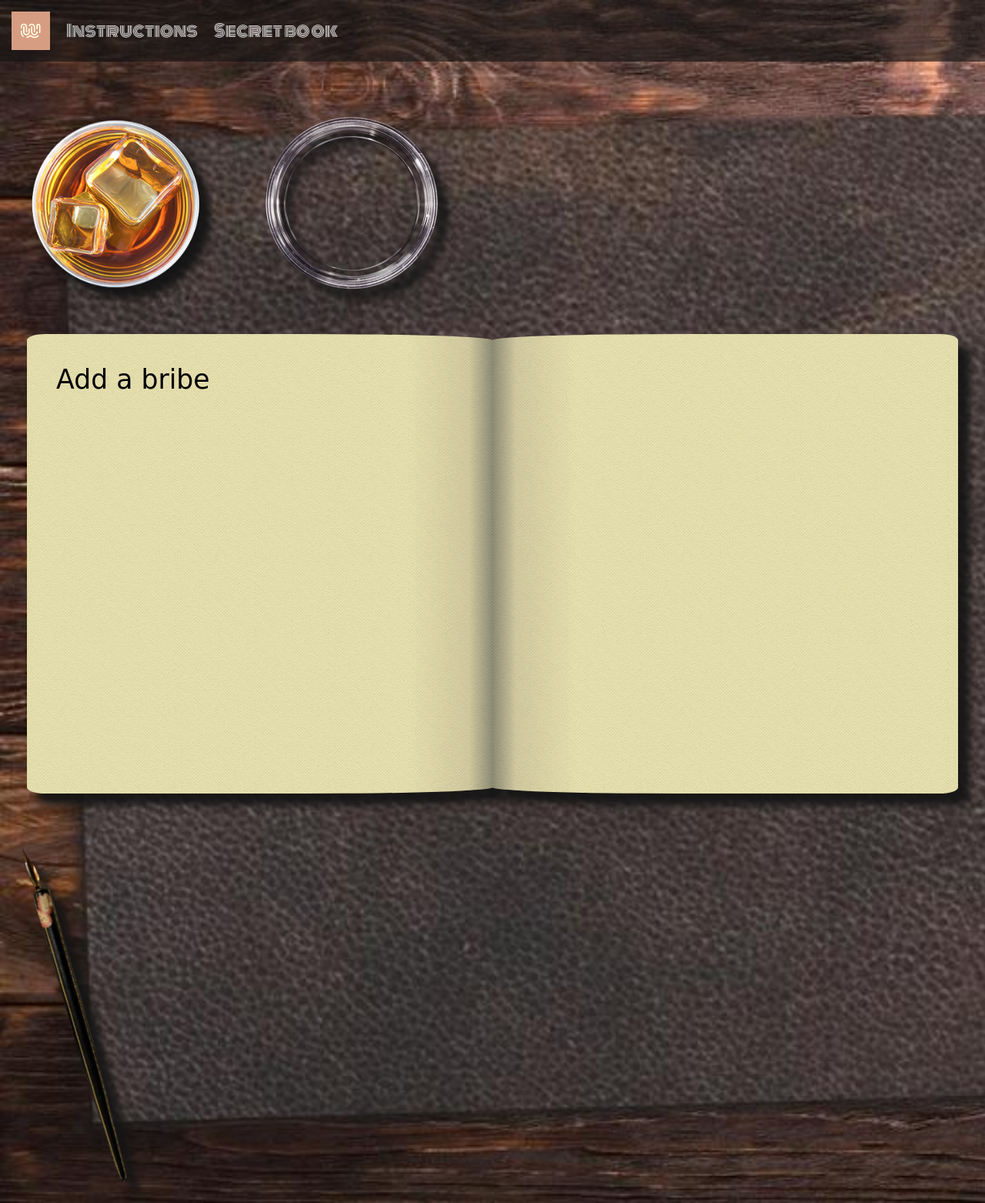
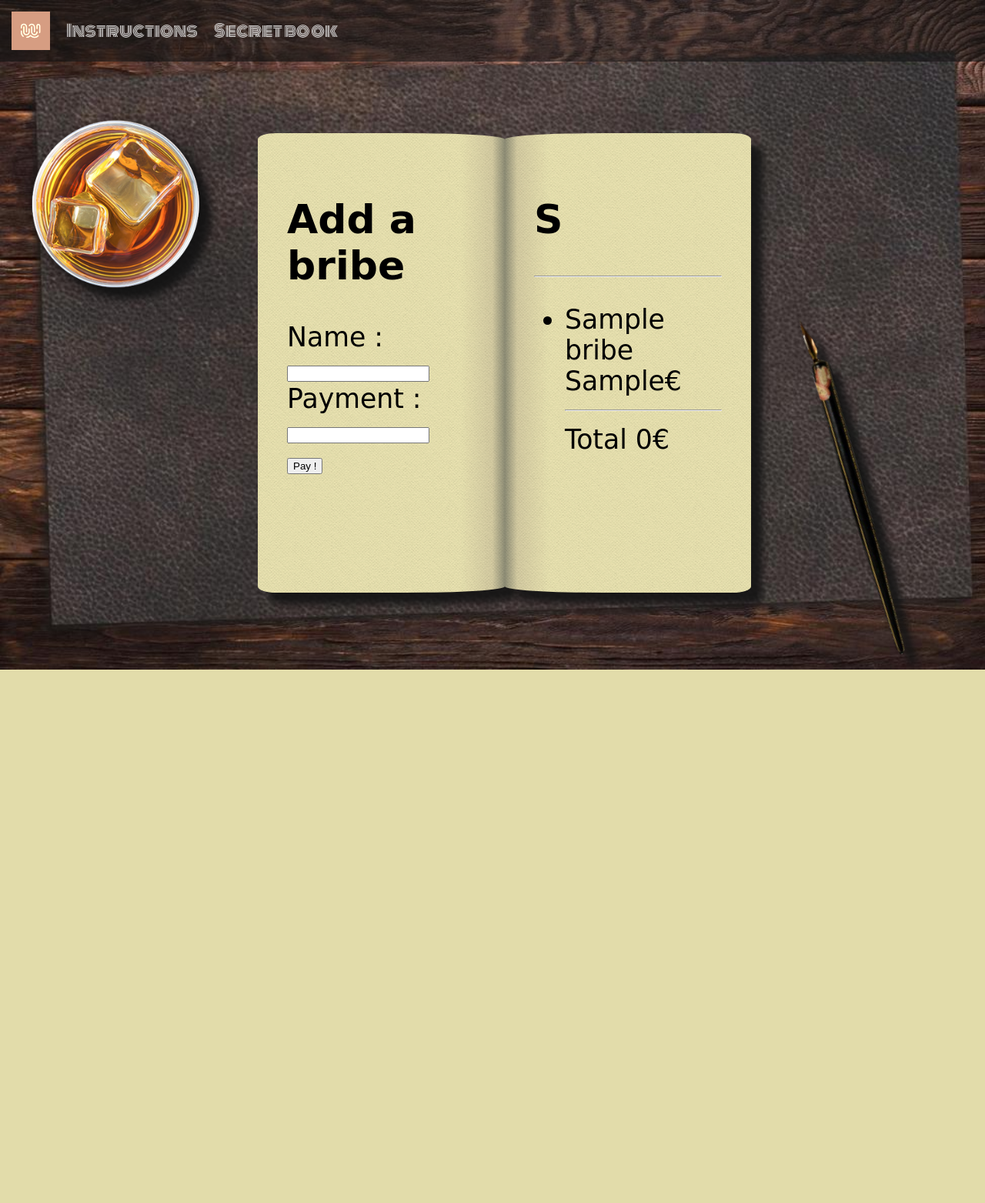
Before and after one commit to JennyViannay/Checkpoint1-PHP, a PHP site: page /book.php in a window 1280 px wide. Shown: the whole page at 77% size. After the commit the page ends 870 px from the top, so only its background shows below. Run offline with PHP 8.4, Linux system fonts and the light colour scheme; tables that the repository leaves empty or names only in its code hold one stand-in row (values such as "Sample post"); a stand-in replaces the project's code that opens the database connection; some libraries are stand-ins or nearby versions; some web fonts are replaced.

Commit message:
Checkpoint done

```diff
--- a/public/book.php
+++ b/public/book.php
@@ -9,7 +9,44 @@
 </head>
 <body>
 
-<?php include 'header.php'; ?>
+<?php include 'header.php';  require_once 'connec.php';
+$pdo = new PDO(DSN, USER, PASS);
+
+$query = $pdo->prepare('SELECT * FROM bribe ORDER BY name');
+$query->execute();
+$bribes = $query->fetchAll();
+
+$querySum = $pdo->prepare('SELECT SUM(payment) FROM bribe');
+$querySum->execute();
+$somme = $querySum->fetch();
+
+if($_POST) {
+    $errors = array();
+    if(empty($_POST['name'])) {
+    $errors['name'] = "Ce champ est obligatoire";
+}
+    if(empty($_POST['payment'])||$_POST<0) {
+        $errors['payment'] = "Ce champ est obligatoire et doit être suppérieur à 0";
+}
+    if (!empty($_POST['name']) && !empty($_POST['payment']) && $_POST['payment'] > 0) {
+        $name = trim($_POST['name']);
+        $payment = trim($_POST['payment']);
+
+        $queryInsert = $pdo->prepare("INSERT INTO bribe (name, payment) VALUES ('$name', '$payment')");
+
+        $queryInsert->bindValue($name, $_POST['name'], PDO::PARAM_STR);
+        $queryInsert->bindValue($payment, $_POST['payment'], PDO::PARAM_INT);
+
+        $insertOk = $queryInsert->execute();
+
+        if ($insertOk) {
+            $delai = 1;
+            $url = 'http://localhost:8000/book.php';
+            header("Refresh: $delai;url=$url");
+        }
+    }
+}
+?>
 
 <main class="container">
 
@@ -19,12 +56,41 @@
 
         <div class="pages">
             <div class="page leftpage">
-                Add a bribe
+               <h1>Add a bribe</h1>
                 <!-- TODO : Form -->
+                <form method ='POST'>
+                    <div>
+                        <?php if(isset($errors['name'])) echo $errors['name']; ?>
+                        <?php if(isset($erreur['payment'])) echo $errors['payment']; ?>
+                        <label for="name">Name :</label>
+                        <input type="text" id="name" name="name" required>
+                    </div>
+                    <label for="payment">Payment :</label>
+                    <input type="text" id="payment" name="payment" required>
+                    <div>
+                        <button type="submit" name="submit">Pay !</button>
+                    </div>
+
+                </form>
+
             </div>
 
             <div class="page rightpage">
                 <!-- TODO : Display bribes and total paiement -->
+              <h1>S</h1>
+                <hr>
+                <ul>
+                    <?php foreach ($bribes as $bribe): ?>
+                        <li>
+                            <?= $bribe['name']?>  <?= $bribe['payment']."€"?>
+                        </li>
+                    <?php endforeach;?>
+                    <hr>
+                <tfoot>
+                    <td>Total</td>
+                    <?php echo $somme[0]. "€"; ?>
+                </tfoot>
+                </ul>
             </div>
         </div>
         <img src="image/inkpen.png" alt="an ink pen" class="inkpen"/>
--- a/public/css/book.css
+++ b/public/css/book.css
@@ -19,24 +19,109 @@ main {
     .pages {
         display: flex;
         width: auto;
-    flex-basis : 65%;
-    margin:1em;
+        flex-basis: 65%;
+        margin: 1em;
     }
 
     .page {
-    height:65vh;
+        height: 65vh;
         padding: 3vw;
         width: 50%;
         background-blend-mode: multiply;
     }
 
     .leftpage {
-    background: url('../image/paper.png'), linear-gradient(270deg, rgba(157,158,137,1) 0%, rgba(233,226,187,1) 5%, rgba(255,251,203,1) 18%);
+        background: url('../image/paper.png'), linear-gradient(270deg, rgba(157, 158, 137, 1) 0%, rgba(233, 226, 187, 1) 5%, rgba(255, 251, 203, 1) 18%);
         border-radius: 24px 40% 40% 24px/8px 8px 8px 8px;
     }
 
     .rightpage {
-    background: url('../image/paper.png'), linear-gradient(90deg, rgba(157,158,137,1) 0%, rgba(233,226,187,1) 5%, rgba(255,251,203,1) 18%);
-    border-radius:  40% 24px 24px 40%/8px 8px 8px 8px;
+        background: url('../image/paper.png'), linear-gradient(90deg, rgba(157, 158, 137, 1) 0%, rgba(233, 226, 187, 1) 5%, rgba(255, 251, 203, 1) 18%);
+        border-radius: 40% 24px 24px 40%/8px 8px 8px 8px;
         overflow: auto;
     }
+    .desktop, .whisky .pages .inkpen {
+        display: flex;
+        flex-direction: row;
+        justify-content: center;
+        justify-items: center;
+ }
+ /*   ////////////////////////////////////////////  +1200  //////////////////////////////////////////////////////////////////////      */
+
+ @media only screen and (min-width: 1200px) {
+        .empty-whisky {
+            display: none;
+        }
+
+        .whisky {
+            height: 100%;
+        }
+
+        .inkpen {
+            height: 100%;
+            margin-top: 7em;
+        }
+    }
+ /*   ////////////////////////////////////// 1100 - 1200 ////////////////////////////////////////////////////////////////////////////      */
+
+    @media only screen and (min-width: 1100px) and (max-width: 1200px) {
+
+        .inkpen {
+            display: none;
+        }
+        .empty-whisky {
+            display: none;
+        }
+        .whisky {
+            height: 100%;
+        }
+
+    }
+
+    /*   ////////////////////////////////////// 1000 - 1100 ////////////////////////////////////////////////////////////////////////////      */
+    @media only screen and (min-width: 1000px) and (max-width: 1100px) {
+        .inkpen {
+            display: none;
+        }
+        .empty-whisky {
+            height: 100%;
+        }
+        .whisky {
+            display: none;
+        }
+
+    }
+
+
+ /*   ////////////////////////////////////// 800 - 1000 ////////////////////////////////////////////////////////////////////////////      */
+ @media only screen and (min-width: 800px) and (max-width: 1000px) {
+
+     .inkpen {
+         display: none;
+     }
+
+     .empty-whisky {
+         display: none;
+     }
+
+     .whisky {
+         display: none;
+     }
+ }
+     /*   ////////////////////////////////////// -800 ////////////////////////////////////////////////////////////////////////////      */
+     @media only screen and (max-width: 800px) {
+         .inkpen {
+             display: none;
+         }
+
+         .empty-whisky {
+             display: none;
+         }
+
+         .whisky {
+             display: none;
+         }
+         .pages {
+             flex-direction: column;
+         }
+ }
```
Lines whose indentation alone changed are shown as unchanged.
